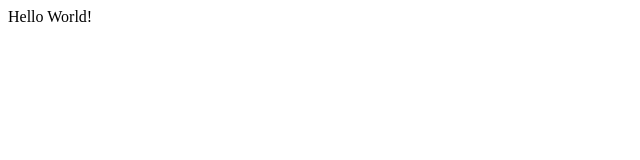
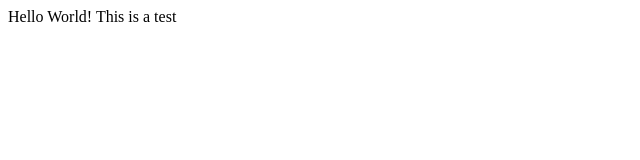
Before and after one commit to DhrishajG/dhrishajg.github.io, a plain HTML site: page index.html in a window 1280 px wide. Shown: the full height of the page, 0-640 px from the left. Drawn offline with Linux system fonts and the light colour scheme.

Commit message:
site is live

```diff
--- a/index.html
+++ b/index.html
@@ -8,6 +8,6 @@
     </head>
 
     <body>
-        Hello World!
+        Hello World! This is a test
     </body>
 </html>
```
